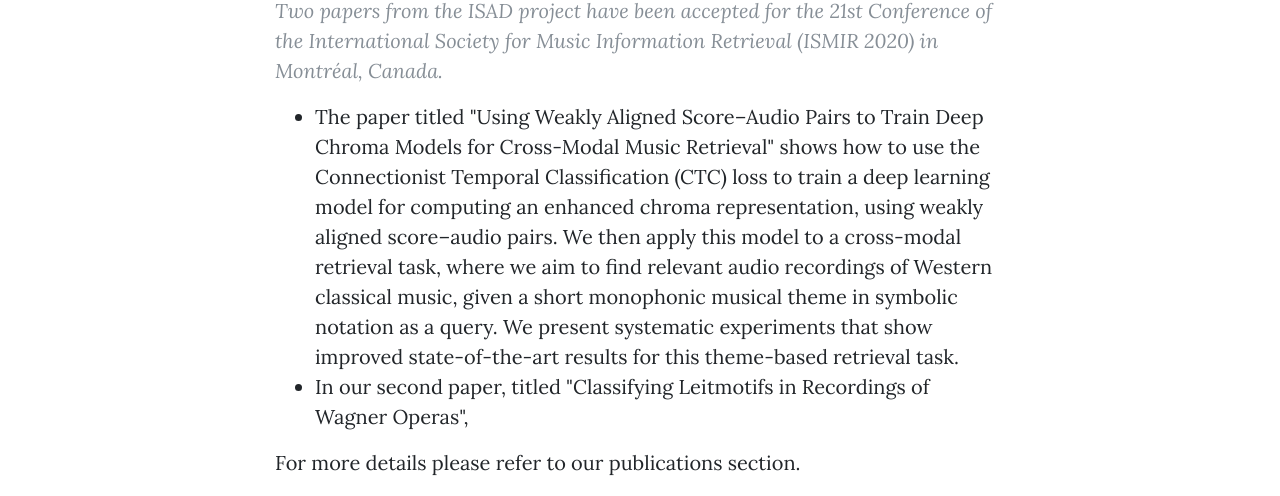
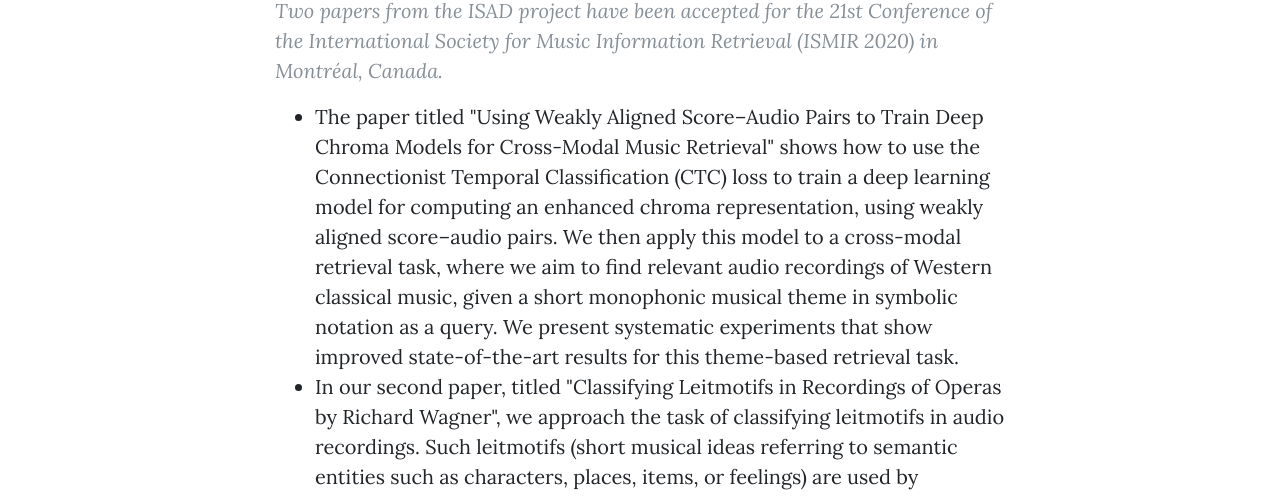
Before and after one commit to dfg-isad/dfg-isad.github.io, a website: page post.html in a window 1280 px wide. Shown: the part 454-950 px from the top of the page. Drawn offline with nearby package versions, Linux system fonts and the light colour scheme.

Commit message:
Wagner Leitmotif paper 2

```diff
--- a/post.html
+++ b/post.html
@@ -99,8 +99,8 @@
           <ul>
             <li>The paper titled "Using Weakly Aligned Score–Audio Pairs to Train Deep Chroma Models for Cross-Modal Music Retrieval" shows how to use the Connectionist Temporal Classification (CTC) loss to train a deep learning model for computing an enhanced chroma representation, using weakly aligned score–audio pairs. We then apply this model to a cross-modal retrieval task, where we aim to find relevant audio recordings of Western classical music, given a short monophonic musical theme in symbolic notation as a query. We present systematic experiments that show improved state-of-the-art results for this theme-based retrieval task.</li>
 
-                <li>In our second paper, titled "Classifying Leitmotifs in Recordings of Wagner Operas",
-                </li>
+            <li>In our second paper, titled "Classifying Leitmotifs in Recordings of Operas by Richard Wagner", we approach the task of classifying leitmotifs in audio recordings. Such leitmotifs (short musical ideas referring to semantic entities such as characters, places, items, or feelings) are used by composers of Western opera for guiding the audience through the plot and illustrating the events on stage. Our findings demonstrate the possibilities and limitations of leitmotif classification in audio recordings and pave the way towards the fully automated detection of leitmotifs in music recordings.
+            </li>
           </ul>
           For more details please refer to our <a href="publications.html"> publications</a> section.
         </div>
```
Also changed, not shown: publications.html (+1 -1 lines).
